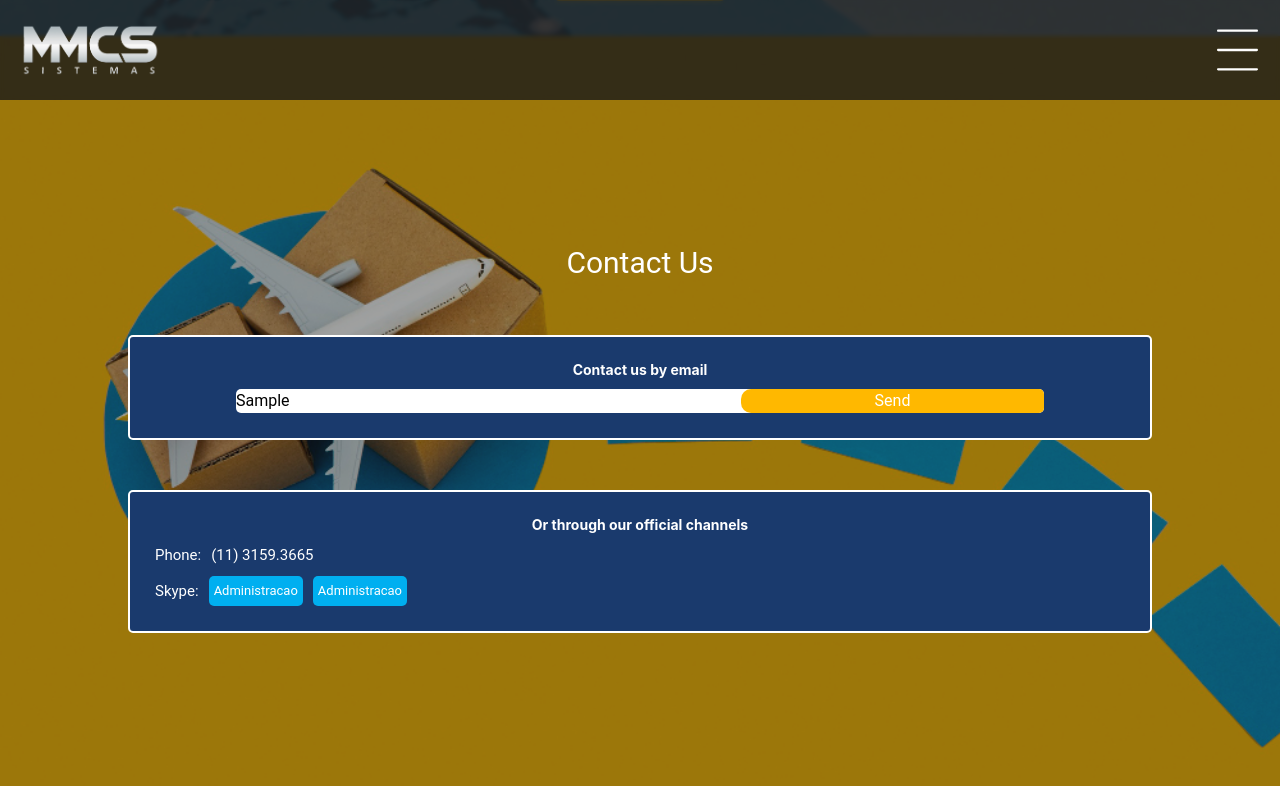
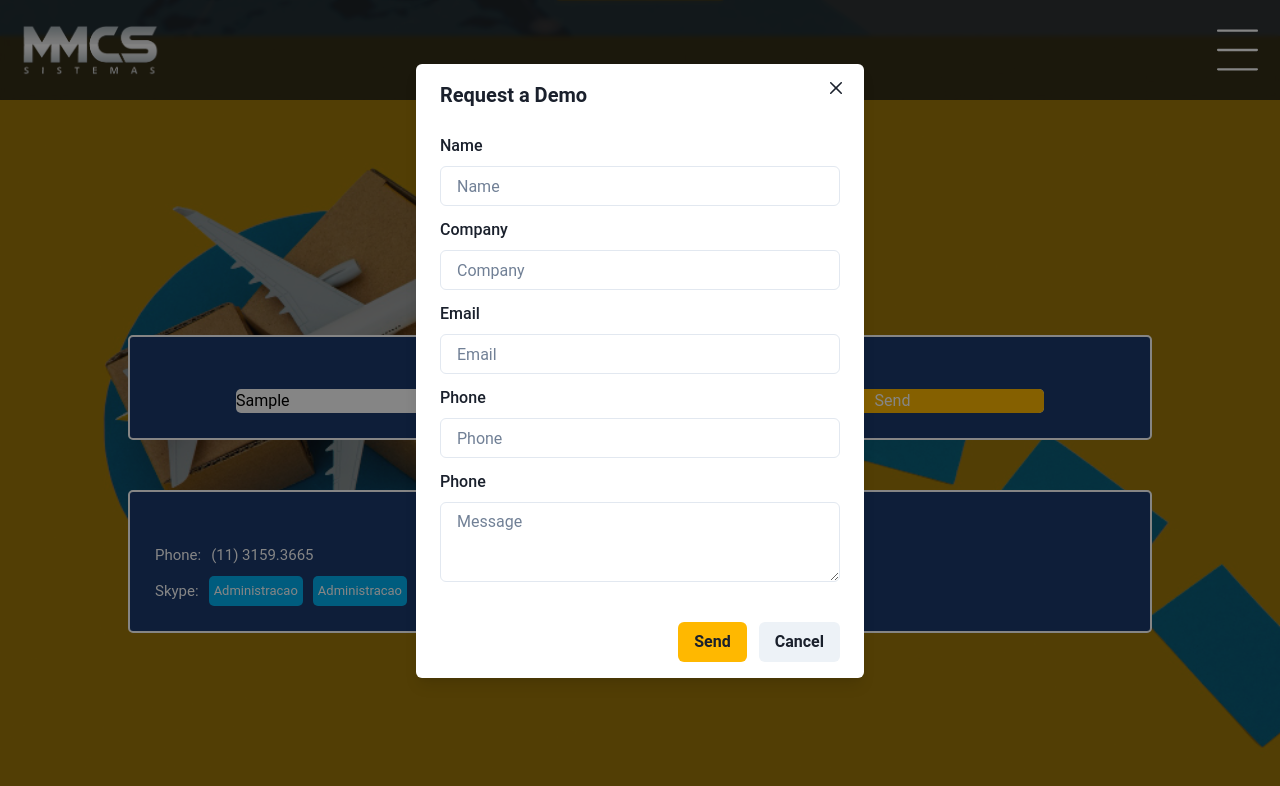
Before and after one commit to arturwatana/new-mm, a React app: page / in a window 1280 px wide. Both pictures are taken after typing "Sample" into the empty fields and a click on the button "Send". Shown: the part 3356-4142 px from the top of the page. Built offline with nearby package versions, Linux system fonts and the light colour scheme; the HTML template or start-up script is replaced by a standard one.

Commit message:
fix: labels

```diff
--- a/src/App.tsx
+++ b/src/App.tsx
@@ -18,6 +18,7 @@ import Translator from './Components/Translator'
 function App() {
   const [renderBurguer, setRenderBurger] = useState<boolean>(false)
   const [openModal, setOpenModal] = useState<boolean>(false)
+  const [email, setEmail] = useState<string>("")
 
   const animations = {
     hover: {
@@ -55,7 +56,7 @@ function App() {
         {
           renderBurguer ? <MenuBurger setRenderBurger={setRenderBurger} isActive={renderBurguer} /> : ""
         }
-        <ModalContact isOpen={openModal} setOpenModal={setOpenModal} />
+        <ModalContact email={email} isOpen={openModal} setOpenModal={setOpenModal} />
         <motion.header variants={animations} animate={`renderNav`} initial={{ y: -100, opacity: 0, position: "fixed" }} className='navbar'>
           <Flex justifyContent={'space-between'} zIndex={100} p={`0 15px`} >
             <Box position={'relative'} w='150px' h="100px"  >
@@ -179,7 +180,7 @@ function App() {
                 </Heading>
                 <Flex position={"relative"} justifyContent={"center"} >
                   <motion.input style={{ color: "black", border: "none", borderRadius: "5px", width: "80%" }} />
-                  <motion.button style={{ position: "absolute", background: "#FFB800", borderRadius: "10px 5px 5px 10px", left: "60%", width: "30%" }} >{Translator("fifth.text2")}</motion.button>
+                  <motion.button onClick={((e: any) => setOpenModal(true))} onChange={(e:any) =>  setEmail(e.target.value)} style={{ position: "absolute", background: "#FFB800", borderRadius: "10px 5px 5px 10px", left: "60%", width: "30%" }} >{Translator("fifth.text2")}</motion.button>
                 </Flex>
               </motion.div>
               <motion.div variants={animations} custom={1} viewport={{ once: true }} whileInView={"render"} initial={{ y: 80, opacity: 0 }} style={{ width: "80%", zIndex: 100, gap: "10px", display: "flex", flexDirection: "column", border: "2px solid white", color: "white", backgroundColor: '#1A3A6D', borderRadius: "5px", padding: "25px 25px" }} >
--- a/src/Components/ModalContact/index.tsx
+++ b/src/Components/ModalContact/index.tsx
@@ -10,15 +10,17 @@ import {
   FormLabel,
   Input,
   Button,
-  chakra
+  chakra,
+  Textarea
 } from '@chakra-ui/react'
-import {  useState } from 'react'
+import {  useEffect, useState } from 'react'
 import { toast } from 'react-toastify';
 import Translator from '../Translator';
 
 type ModalProps = {
   isOpen: boolean
-  setOpenModal: React.Dispatch<React.SetStateAction<boolean>>
+  setOpenModal: React.Dispatch<React.SetStateAction<boolean>>,
+  email?: string
 }
 
 type ContactProps = {
@@ -26,10 +28,17 @@ type ContactProps = {
   enterprise: string
   email: string
   phone: string
+  message?: string
 }
 
-export default function ModalContact({ isOpen, setOpenModal }: ModalProps) {
-  const [contact, setContact] = useState<ContactProps | null>(null)
+export default function ModalContact({ isOpen, setOpenModal, email }: ModalProps) {
+  const [contact, setContact] = useState<ContactProps>({
+    email: "",
+    enterprise: "",
+    name: "",
+    phone: "",
+    message:  ""
+  })
 
   const handleSubmit = (e:any) => {
     e.preventDefault()
@@ -38,13 +47,18 @@ export default function ModalContact({ isOpen, setOpenModal }: ModalProps) {
       enterprise: e.target.enterprise.value,
       name: e.target.name.value,
       phone: e.target.phone.value,
+      message: e.target.message.value
     })
-    toast.success(`Obrigado ${contact?.name.split(" ")[0]}! Nosso time entrara em contato`)
+    toast.success(`Obrigado ${e.target.name.value.split(" ")[0]}! Nosso time entrara em contato`)
 }
 
 function close(){
   setOpenModal(false)
 }
+
+useEffect(() => {
+  console.log(contact)
+})
 
   return (
     <>
@@ -54,19 +68,21 @@ function close(){
       >
         <ModalOverlay />
         <ModalContent w={"90%"}>
-          <ModalHeader>Solicite uma demonstracao</ModalHeader>
+          <ModalHeader>{Translator("modal.tittle")}</ModalHeader>
             <chakra.form onSubmit={handleSubmit}>
           <ModalCloseButton />
           <ModalBody pb={6}>
             <FormControl >
               <FormLabel>{Translator("modal.name")}</FormLabel>
               <Input  placeholder={Translator("modal.name")}  id="name" />
-              <FormLabel>{Translator("second.empresa")}</FormLabel>
+              <FormLabel mt={3}>{Translator("modal.empresa")}</FormLabel>
               <Input placeholder={Translator("modal.empresa")}  id="enterprise"   />
-              <FormLabel>Email</FormLabel>
-              <Input  placeholder='Email' id="email"  type='email' />
-              <FormLabel >{Translator("modal.phone")}</FormLabel>
+              <FormLabel  mt={3}>Email</FormLabel>
+              <Input value={email ? email : ""}  placeholder='Email' id="email"  type='email' />
+              <FormLabel mt={3} >{Translator("modal.phone")}</FormLabel>
               <Input  placeholder={Translator("modal.phone")} id="phone" />
+              <FormLabel mt={3} >{Translator("modal.phone")}</FormLabel>
+              <Textarea  placeholder={Translator("modal.message")} id="message" />
             </FormControl>
           </ModalBody>
           <ModalFooter>
--- a/src/i18n/locales/en-us.js
+++ b/src/i18n/locales/en-us.js
@@ -38,6 +38,8 @@ export default {
             empresa: "Company",
             phone: "Phone",
             text2: "Send",
+            message: "Message",
+            tittle: "Request a Demo",
             cancel: "Cancel"
         },
         burger: {
--- a/src/i18n/locales/pt-br.js
+++ b/src/i18n/locales/pt-br.js
@@ -38,7 +38,8 @@ export default {
             empresa: "Empresa",
             phone: "Telefone",
             text2: "Enviar",
-            cancel: "Cancelar"
+            cancel: "Cancelar",
+            message: "Mensagem",
         },
         burger: {
             home: "Inicio",
```
